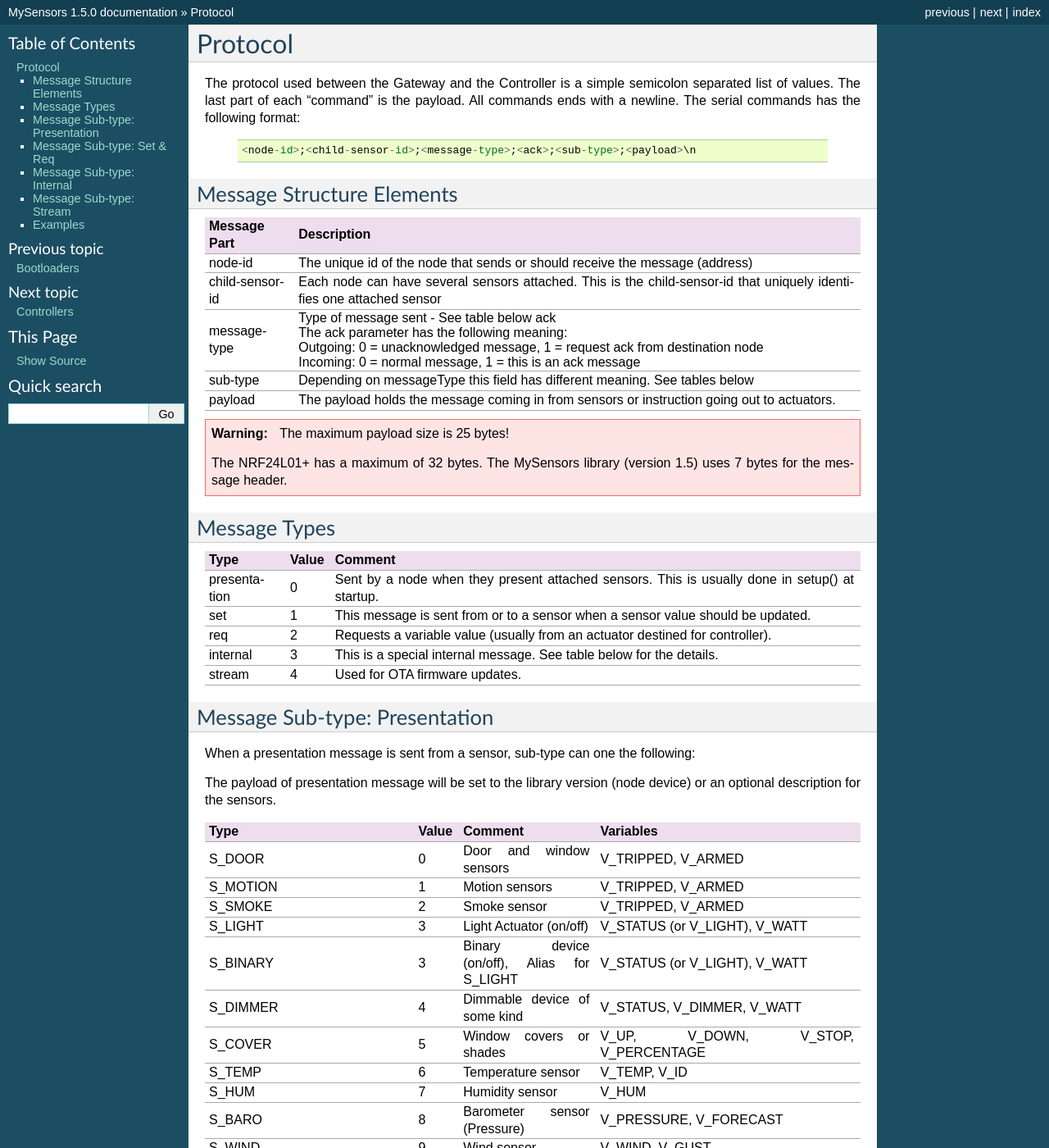
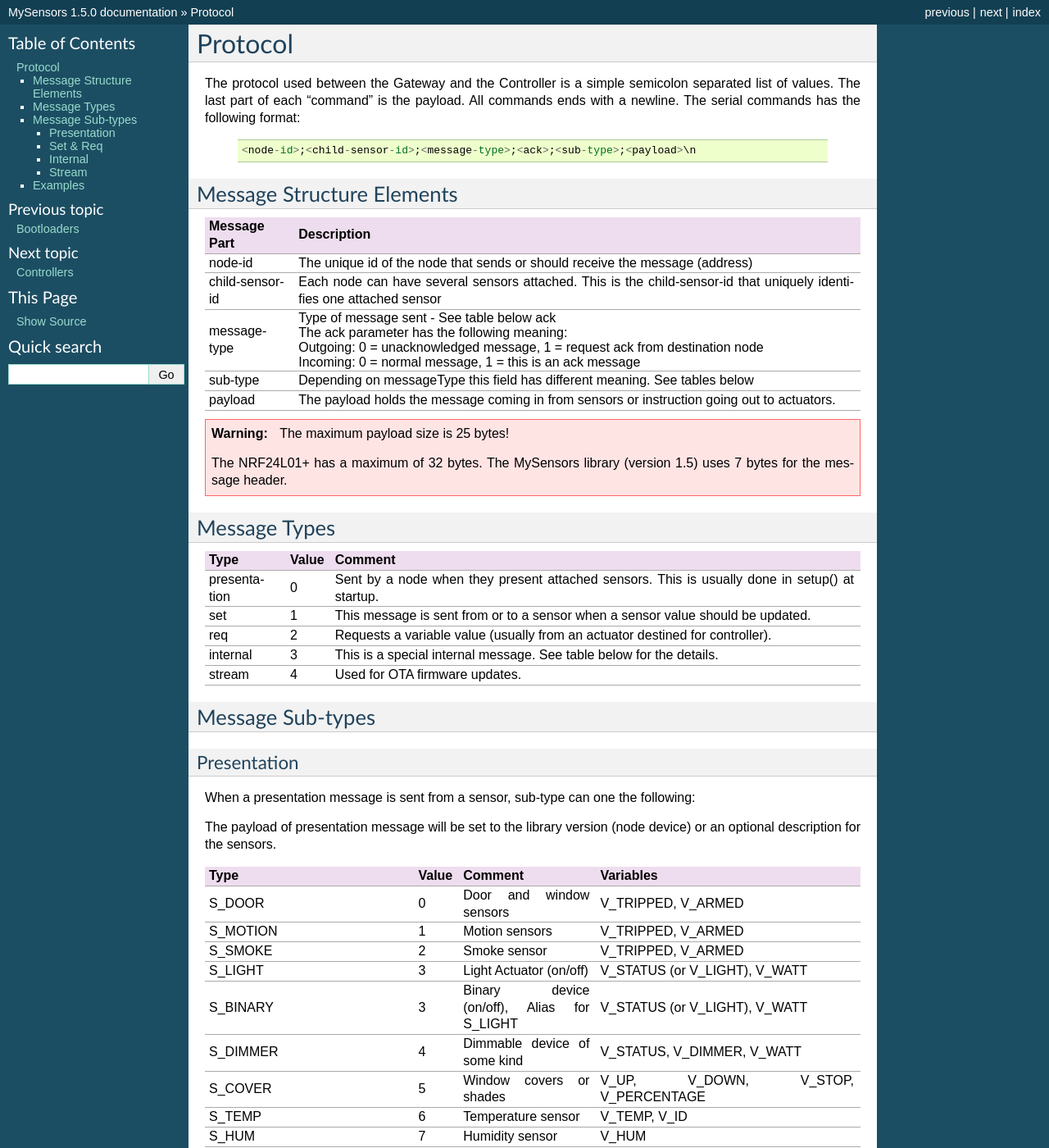
Before and after one commit to alfredocdmiranda/MySensors, a Sphinx documentation site: the page built from docs/protocol.rst, in a window 1280 px wide and 1400 px high. Shown: the whole window at 82% size. Built offline with Sphinx 7.4.7, drawn with Linux system fonts in a browser that asks for light colours; some of the changed text lies outside the part shown.

Commit message:
Updated subsections

```diff
--- a/docs/protocol.rst
+++ b/docs/protocol.rst
@@ -10,7 +10,7 @@
     <node-id>;<child-sensor-id>;<message-type>;<ack>;<sub-type>;<payload>\n
 
 Message Structure Elements
-^^^^^^^^^^^^^^^^^^^^^^^^^^
+**************************
 
 ================  =======================================================================================================================
 Message Part      Description
@@ -32,7 +32,7 @@
     The NRF24L01+ has a maximum of 32 bytes. The MySensors library (version 1.5) uses 7 bytes for the message header.
 
 Message Types
-^^^^^^^^^^^^^
+*************
 
 ============= ===== ====================================================
 Type	      Value	Comment
@@ -44,8 +44,11 @@
 stream	      4     Used for OTA firmware updates.
 ============= ===== ====================================================
 
-Message Sub-type: Presentation
-^^^^^^^^^^^^^^^^^^^^^^^^^^^^^^
+Message Sub-types
+*****************
+
+Presentation
+------------
 
 When a presentation message is sent from a sensor, sub-type can one the following:
 
@@ -95,8 +98,8 @@
 =======================   ====== ========================================= ====================
 
 
-Message Sub-type: Set & Req
-^^^^^^^^^^^^^^^^^^^^^^^^^^^^^^
+Set & Req
+---------
 
 When a set or request message is being sent, the sub-type has to be one of the following:
 
@@ -173,8 +176,8 @@
                                  | ("Auto", "ContinuousOn", "PeriodicOn")
 =======================   ====== ========================================= ====================
 
-Message Sub-type: Internal
-^^^^^^^^^^^^^^^^^^^^^^^^^^
+Internal
+--------
 
 The internal messages are used for different tasks in the communication between sensors, the gateway to controller and between sensors and the gateway.
 
@@ -203,8 +206,8 @@
 I_GET_NONCE_RESPONSE      17     Used between sensors for nonce response.
 =======================   ====== =========================================
 
-Message Sub-type: Stream
-^^^^^^^^^^^^^^^^^^^^^^^^
+Stream
+------
 
 =======================   ====== =========================================
 Type	                  Value  Comment
@@ -213,7 +216,7 @@
 =======================   ====== =========================================
 
 Examples
-^^^^^^^^
+********
 
 Received message from radio network from one of the sensors: Incoming presentation
 message from node 12 with child sensor 6. The presentation is for a binary
```
